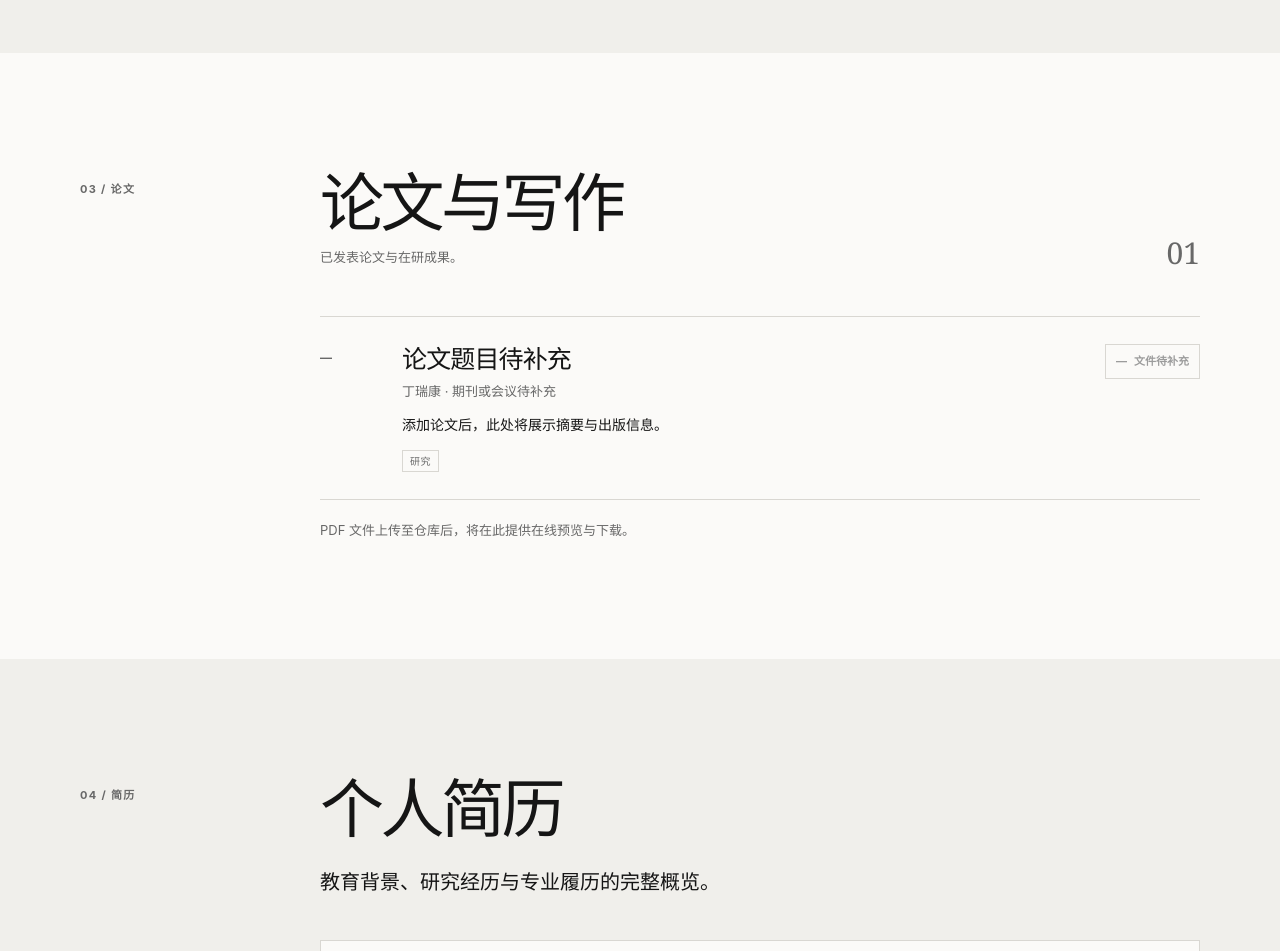
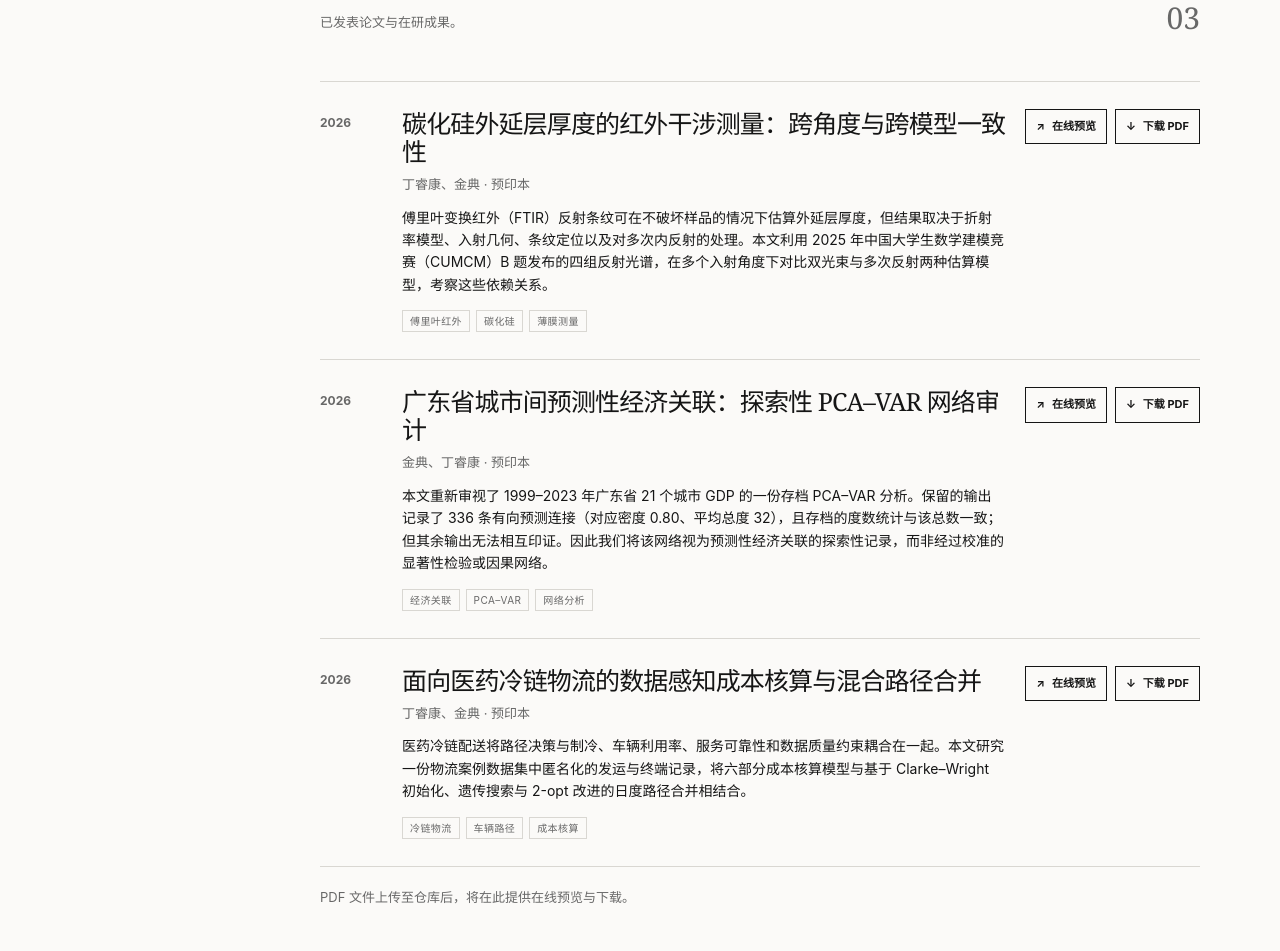
Before and after one commit to Dingeric/DingRuikang.github.io, a plain HTML site: page index.html in a window 1280 px wide. Shown: the part 1849-2800 px from the top of the page. Drawn offline with Linux system fonts and the light colour scheme.

Commit message:
完善个人档案（除了CV和照片）

```diff
--- a/assets/data.js
+++ b/assets/data.js
@@ -5,7 +5,7 @@
 window.siteData = {
   person: {
     name: 'Ding Ruikang',
-    nameZh: '丁瑞康',
+    nameZh: '丁睿康',
     initials: 'DR',
     role: 'Researcher & Scholar',
     roleZh: '研究者',
@@ -13,12 +13,12 @@ window.siteData = {
     introZh: '一个用于呈现研究成果、学术写作与专业经历的个人空间。',
     about: 'This site collects selected research and professional materials. It is designed to make the work easy to read, cite, and discuss.',
     aboutZh: '本站整理并展示部分研究与专业材料，让读者能够清晰地阅读、引用并交流相关工作。',
-    institution: 'Institution to be added',
-    institutionZh: '机构信息待补充',
+    institution: 'Fudan University',
+    institutionZh: '复旦大学',
     location: 'China',
     locationZh: '中国',
-    email: 'your.email@example.com',
-    portrait: '',
+    email: '2430XH10025@fudan.edu.cn',
+    // portrait: '',
     socials: [
       { label: 'GitHub', url: 'https://github.com/Dingeric' },
       { label: 'Google Scholar', url: '' },
@@ -26,21 +26,51 @@ window.siteData = {
     ]
   },
   interests: [
-    { en: 'Research Methodology', zh: '研究方法论' },
-    { en: 'Applied Technology', zh: '应用技术' },
-    { en: 'Interdisciplinary Studies', zh: '交叉学科研究' },
-    { en: 'Academic Writing', zh: '学术写作' }
+    { en: 'Optical Metrology', zh: '光学计量' },
+    { en: 'Economic Networks', zh: '经济网络' },
+    { en: 'Operations Research', zh: '运筹优化' },
+    { en: 'Mathematical Modeling', zh: '数学建模' }
   ],
   publications: [
     {
-      year: '—',
-      title: 'Paper title to be added', titleZh: '论文题目待补充',
-      authors: 'Ding Ruikang', authorsZh: '丁瑞康',
-      venue: 'Journal or conference to be added', venueZh: '期刊或会议待补充',
-      abstract: 'The abstract and publication details will appear here after the paper is added.', abstractZh: '添加论文后，此处将展示摘要与出版信息。',
-      tags: ['Research'], tagsZh: ['研究'],
-      file: 'assets/papers/paper-01.pdf', available: false
+      year: '2026',
+      title: 'Infrared Interferometric Estimation of Silicon Carbide Epitaxial-Layer Thickness: Cross-Angle and Cross-Model Consistency',
+      titleZh: '碳化硅外延层厚度的红外干涉测量：跨角度与跨模型一致性',
+      authors: 'Ruikang Ding, Dian Jin',
+      authorsZh: '丁睿康、金典',
+      venue: 'Preprint', venueZh: '预印本',
+      abstract: 'Fourier-transform infrared (FTIR) reflectance fringes can estimate epitaxial-layer thickness without destructive sectioning, but the result depends on the refractive-index model, incidence geometry, fringe localization, and the treatment of repeated internal reflections. We examine those dependencies using four reflectance spectra released with the 2025 China Undergraduate Mathematical Contest in Modeling (CUMCM) Problem B, comparing two-beam and multiple-reflection estimators across incidence angles.',
+      abstractZh: '傅里叶变换红外（FTIR）反射条纹可在不破坏样品的情况下估算外延层厚度，但结果取决于折射率模型、入射几何、条纹定位以及对多次内反射的处理。本文利用 2025 年中国大学生数学建模竞赛（CUMCM）B 题发布的四组反射光谱，在多个入射角度下对比双光束与多次反射两种估算模型，考察这些依赖关系。',
+      tags: ['FTIR', 'SiC', 'Thin-film metrology'],
+      tagsZh: ['傅里叶红外', '碳化硅', '薄膜测量'],
+      file: 'assets/papers/sic-ftir-thickness.pdf', available: true
+    },
+    {
+      year: '2026',
+      title: 'Predictive Economic Connectedness among Guangdong Cities: An Exploratory PCA–VAR Network Audit',
+      titleZh: '广东省城市间预测性经济关联：探索性 PCA–VAR 网络审计',
+      authors: 'Dian Jin, Ruikang Ding',
+      authorsZh: '金典、丁睿康',
+      venue: 'Preprint', venueZh: '预印本',
+      abstract: 'We revisit an archived PCA–VAR analysis of GDP for 21 Guangdong cities over 1999–2023. The retained outputs record 336 directed predictive links, corresponding to density 0.80 and average total degree 32, and the archived degree counts reconcile with those totals. Other outputs do not reconcile, so we treat the network as an exploratory record of predictive connectedness rather than a calibrated significance or causal network.',
+      abstractZh: '本文重新审视了 1999–2023 年广东省 21 个城市 GDP 的一份存档 PCA–VAR 分析。保留的输出记录了 336 条有向预测连接（对应密度 0.80、平均总度 32），且存档的度数统计与该总数一致；但其余输出无法相互印证。因此我们将该网络视为预测性经济关联的探索性记录，而非经过校准的显著性检验或因果网络。',
+      tags: ['Economic connectedness', 'PCA–VAR', 'Network analysis'],
+      tagsZh: ['经济关联', 'PCA–VAR', '网络分析'],
+      file: 'assets/papers/guangdong-economic-connectedness.pdf', available: true
+    },
+    {
+      year: '2026',
+      title: 'Data-Aware Cost Accounting and Hybrid Route Consolidation for Pharmaceutical Cold-Chain Logistics',
+      titleZh: '面向医药冷链物流的数据感知成本核算与混合路径合并',
+      authors: 'Ruikang Ding, Dian Jin',
+      authorsZh: '丁睿康、金典',
+      venue: 'Preprint', venueZh: '预印本',
+      abstract: 'Pharmaceutical cold-chain distribution couples routing decisions with refrigeration, vehicle utilization, service reliability, and data-quality constraints. We study anonymized dispatch and terminal records from a logistics case dataset, combining a six-component accounting model with daily route consolidation using Clarke–Wright initialization, genetic search, and 2-opt improvement.',
+      abstractZh: '医药冷链配送将路径决策与制冷、车辆利用率、服务可靠性和数据质量约束耦合在一起。本文研究一份物流案例数据集中匿名化的发运与终端记录，将六部分成本核算模型与基于 Clarke–Wright 初始化、遗传搜索与 2-opt 改进的日度路径合并相结合。',
+      tags: ['Cold-chain logistics', 'Vehicle routing', 'Cost accounting'],
+      tagsZh: ['冷链物流', '车辆路径', '成本核算'],
+      file: 'assets/papers/pharmaceutical-cold-chain-routing.pdf', available: true
     }
   ],
-  resume: { file: 'assets/resume/Ding_Ruikang_CV.pdf', filename: 'Ding_Ruikang_CV.pdf', available: false }
+  // resume: { file: 'assets/resume/Ding_Ruikang_CV.pdf', filename: 'Ding_Ruikang_CV.pdf', available: false }
 };
--- a/index.html
+++ b/index.html
@@ -19,7 +19,7 @@
           <a href="#about" data-i18n="navAbout">About</a>
           <a href="#research" data-i18n="navResearch">Research</a>
           <a href="#publications" data-i18n="navPublications">Publications</a>
-          <a href="#resume" data-i18n="navResume">Résumé</a>
+          <!-- <a href="#resume" data-i18n="navResume">Résumé</a> -->
           <a href="#contact" data-i18n="navContact">Contact</a>
         </nav>
         <button class="language-toggle" type="button" aria-label="Switch language">EN</button>
@@ -38,6 +38,7 @@
             <a class="text-link" href="#contact" data-i18n="getInTouch">Get in touch <span aria-hidden="true">↗</span></a>
           </div>
         </div>
+        <!-- Portrait (commented out)
         <div class="portrait-wrap reveal delay-1" aria-label="Portrait placeholder" role="img">
           <div class="portrait" id="portrait">
             <span data-person="initials">DR</span>
@@ -45,6 +46,7 @@
           </div>
           <p class="portrait-caption" data-i18n="portraitCaption">Based in China · Available for collaboration</p>
         </div>
+        -->
       </section>
 
       <section class="section section-rule" id="about" aria-labelledby="about-title">
@@ -85,6 +87,7 @@
         </div>
       </section>
 
+      <!-- Résumé section (commented out)
       <section class="section section-tint" id="resume" aria-labelledby="resume-title">
         <div class="container section-grid">
           <p class="section-label">04 / <span data-i18n="navResume">Résumé</span></p>
@@ -102,6 +105,7 @@
           </div>
         </div>
       </section>
+      -->
 
       <section class="section contact-section" id="contact" aria-labelledby="contact-title">
         <div class="container contact-inner reveal">
--- a/script.js
+++ b/script.js
@@ -34,11 +34,11 @@
       const tags = (paper[language === 'zh' ? 'tagsZh' : 'tags'] || paper.tags).map((tag) => `<span class="tag">${escaped(tag)}</span>`).join('');
       return `<article class="publication"><div class="publication-year">${escaped(paper.year)}</div><div><h3>${escaped(paper[language === 'zh' ? 'titleZh' : 'title'] || paper.title)}</h3><p class="publication-meta">${escaped(paper[language === 'zh' ? 'authorsZh' : 'authors'] || paper.authors)} · ${escaped(paper[language === 'zh' ? 'venueZh' : 'venue'] || paper.venue)}</p><p class="publication-abstract">${escaped(paper[language === 'zh' ? 'abstractZh' : 'abstract'] || paper.abstract)}</p><div class="tag-list">${tags}</div></div><div class="paper-actions">${documentButtons(paper.file, paper.available)}</div></article>`;
     }).join('');
-    q('#resume-filename').textContent = data.resume.filename;
-    q('#resume-actions').innerHTML = documentButtons(data.resume.file, data.resume.available);
+    // q('#resume-filename').textContent = data.resume.filename;
+    // q('#resume-actions').innerHTML = documentButtons(data.resume.file, data.resume.available);
     q('#social-links').innerHTML = data.person.socials.filter((item) => item.url).map((item) => `<a href="${escaped(item.url)}" target="_blank" rel="noreferrer">${escaped(item.label)} ↗</a>`).join('');
-    const portrait = q('#portrait');
-    if (data.person.portrait) { portrait.classList.add('has-image'); portrait.style.backgroundImage = `url('${data.person.portrait}')`; }
+    // const portrait = q('#portrait');
+    // if (data.person.portrait) { portrait.classList.add('has-image'); portrait.style.backgroundImage = `url('${data.person.portrait}')`; }
   }
   render();
   q('.language-toggle').addEventListener('click', () => { language = language === 'zh' ? 'en' : 'zh'; render(); });
```
Also changed, not shown: .claude/settings.local.json (added), styles.css, 3 other files.
